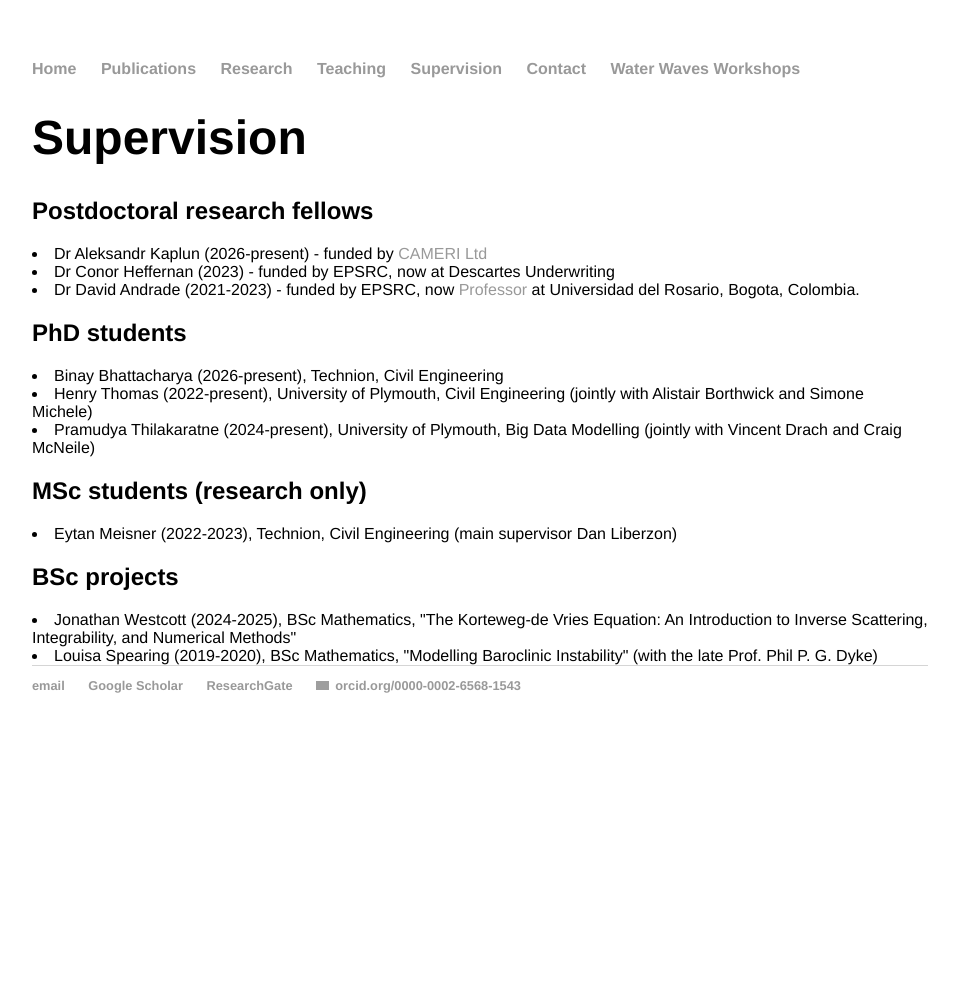
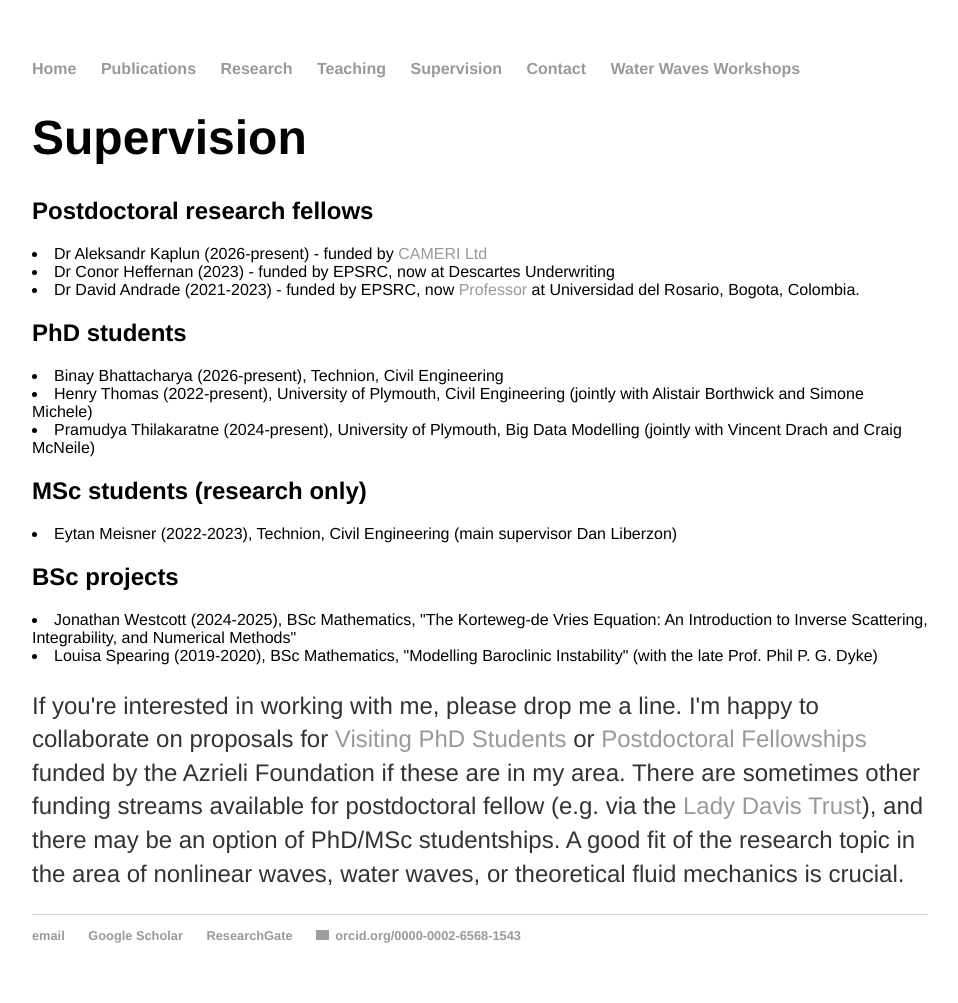
Before and after one commit to rstuhlmeier/rstuhlmeier.github.io, a Jekyll site: the page built from supervision/index.html, in a window 1280 px wide. Shown: the whole page, without its empty margins (160-1118 px from the left). Built offline with Jekyll 4.4.1, drawn with Linux system fonts in a browser that asks for light colours; before the commit the page ends 900 px from its top, so only the background shows below that; grey boxes are pictures that could not be loaded.

Commit message:
Update index.html

```diff
--- a/supervision/index.html
+++ b/supervision/index.html
@@ -21,3 +21,8 @@
 <h2>BSc projects</h2>
 <li>Jonathan Westcott (2024-2025), BSc Mathematics, "The Korteweg-de Vries Equation: An Introduction to Inverse Scattering, Integrability, and Numerical Methods"</li>
 <li>Louisa Spearing (2019-2020), BSc Mathematics, "Modelling Baroclinic Instability" (with the late Prof. Phil P. G. Dyke)</li>
+
+
+<p>
+  If you're interested in working with me, please drop me a line. I'm happy to collaborate on proposals for <a href="https://azrielifoundation.org/fellows/visiting-phd-fellowship/">Visiting PhD Students</a> or <a href="https://azrielifoundation.org/fellows/internationalpostdoctoral/">Postdoctoral Fellowships</a> funded by the Azrieli Foundation if these are in my area. There are sometimes other funding streams available for postdoctoral fellow (e.g. via the <a href="https://ldft.huji.ac.il/post-doctoral">Lady Davis Trust</a>), and there may be an option of PhD/MSc studentships. A good fit of the research topic in the area of nonlinear waves, water waves, or theoretical fluid mechanics is crucial.
+</p>
```
